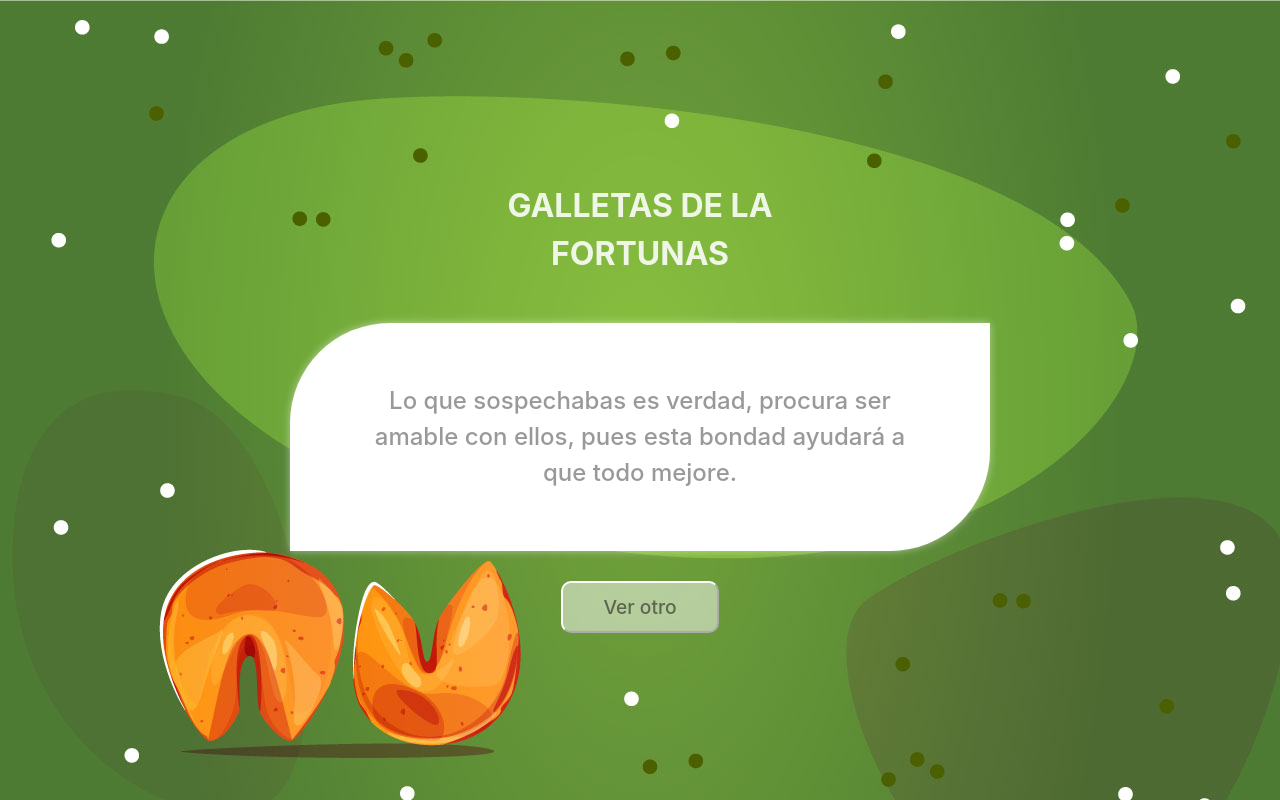
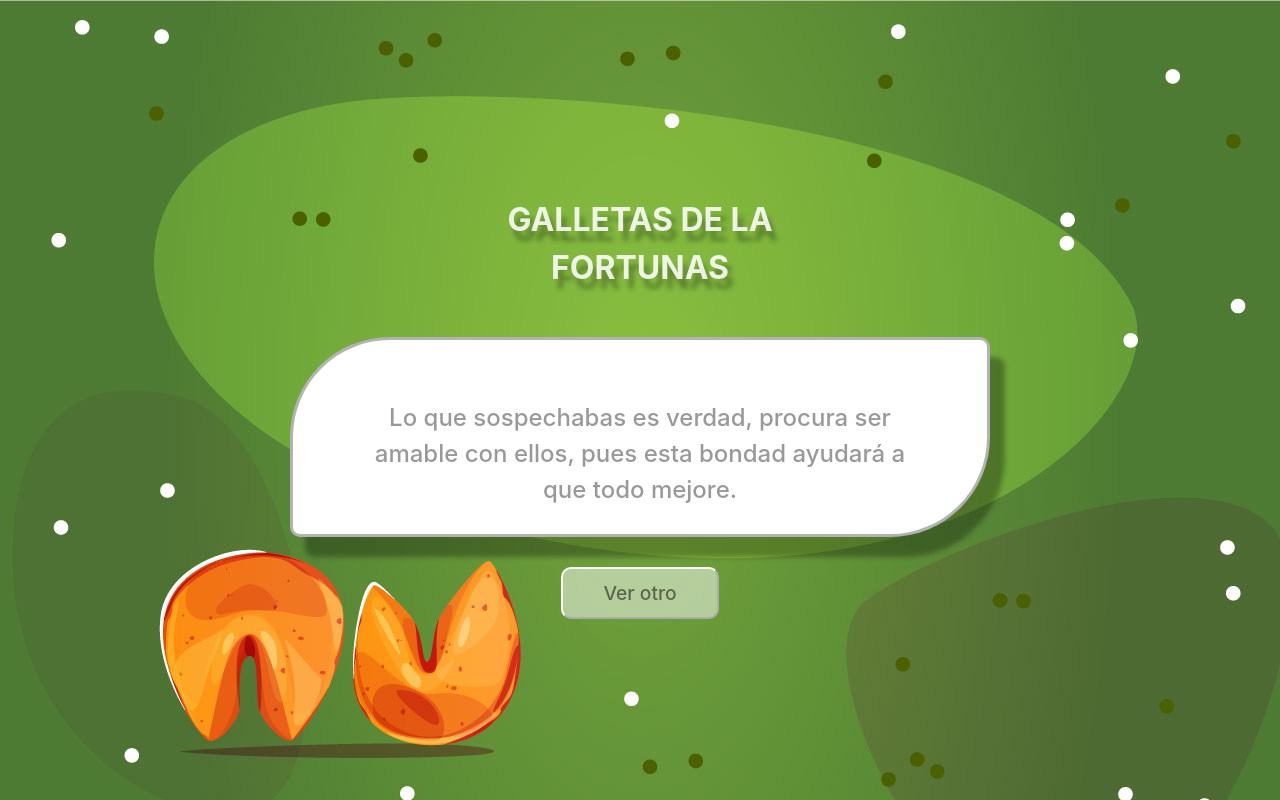
Before and after one commit to sandygopu/fortune-cookie-sandy-gomez, a React (Vite) app: page / in a window 1280 px wide. Built offline with nearby package versions, Linux system fonts and the light colour scheme.

Commit message:
add: index

```diff
--- a/src/index.css
+++ b/src/index.css
@@ -30,6 +30,7 @@ h1 {
   text-shadow: 1px 1px 2px 1px black;
   padding: 15px;
   width: 400px;
+  text-shadow: 5px 10px 5px rgba(0, 0, 0, 0.3);
 }
 h2,
 h3,
@@ -75,23 +76,21 @@ button {
 
 .card-phrases{
   background-color: white;
-  box-shadow: 0px 0px 8px rgba(255, 255, 255, 0.476);
-  max-width: 400px;
+  width: 400px;
+  height: auto;
   padding: 60px;
   margin: 30px;
+  border: 3px solid rgba(0, 0, 0, 0.3);
+  border-radius: 10px;
+  border-bottom-right-radius: 100px;
   border-top-left-radius: 100px;
-  border-bottom-right-radius: 100px;
-
-
-
-
-
-
+  box-shadow: 15px 20px 5px rgba(0, 0, 0, 0.3);
 }
 
 
 @media screen and (min-width: 576px) {
   .card-phrases{
-    max-width: 700px;
+    width: 700px;
+    height: 200px;
   }
 }
```
